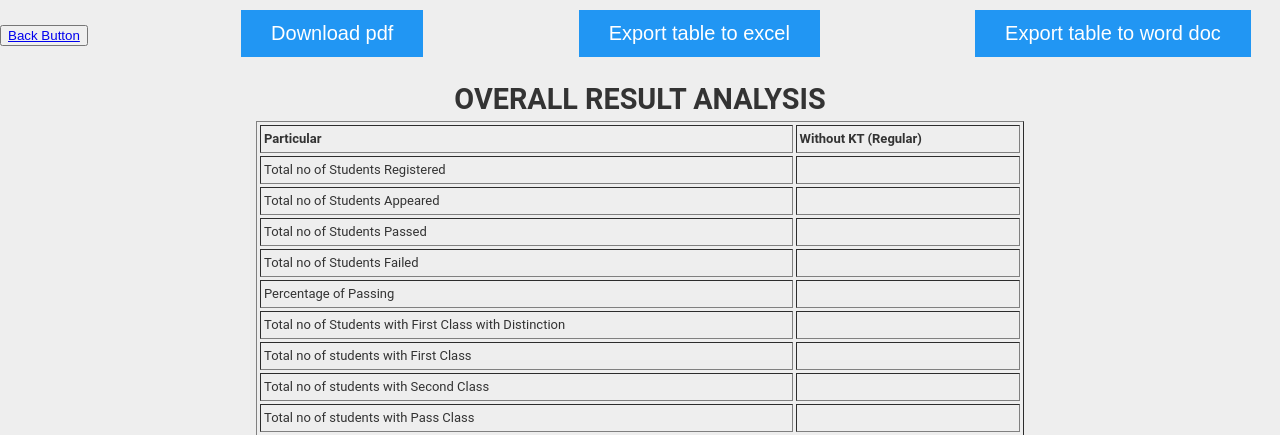
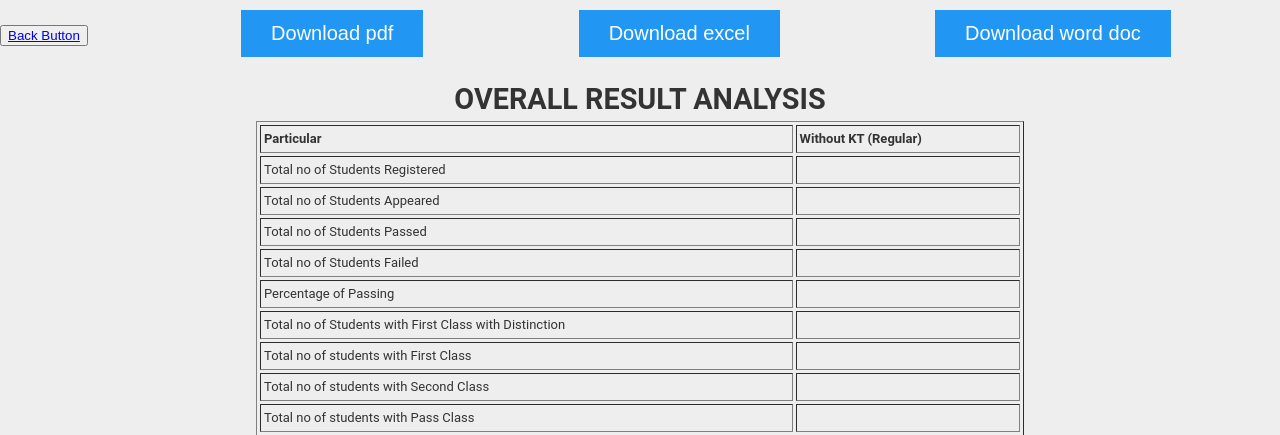
Before and after one commit to Aman1496/Minor-Project-Result_Checker, a Flask app: template templates/analysis.html in a window 1280 px wide. Shown: the top 435 px of the page. Run offline with Flask 2, Linux system fonts and the light colour scheme; the template is opened without the code that fills it, so the values that code supplies are empty; some libraries are stand-ins or nearby versions.

Commit message:
Update analysis.html

```diff
--- a/templates/analysis.html
+++ b/templates/analysis.html
@@ -64,7 +64,7 @@
       <script type="text/javascript" src="https://cdnjs.cloudflare.com/ajax/libs/pdfmake/0.1.22/pdfmake.min.js"></script>
       <script type="text/javascript" src="https://cdnjs.cloudflare.com/ajax/libs/html2canvas/0.4.1/html2canvas.min.js"></script>
       <script src="https://cdnjs.cloudflare.com/ajax/libs/html2pdf.js/0.9.2/html2pdf.bundle.js"></script>
-      <button> <a href="/result_analysis">Back Button</a></button> <button class="btn btn-primary" id="btnExport">Download pdf</button>   <button class="btn btn-primary" onclick="ExportToExcel('xlsx')">Export table to excel</button>   <button class="btn btn-primary" onclick="exportHTML();">Export table to word doc</button>
+      <button> <a href="/result_analysis">Back Button</a></button> <button class="btn btn-primary" id="btnExport">Download pdf</button>   <button class="btn btn-primary" onclick="ExportToExcel('xlsx')">Download excel</button>   <button class="btn btn-primary" onclick="exportHTML();">Download word doc</button>
       <br>
       <body>
          <div id="tblCustomers">
```
